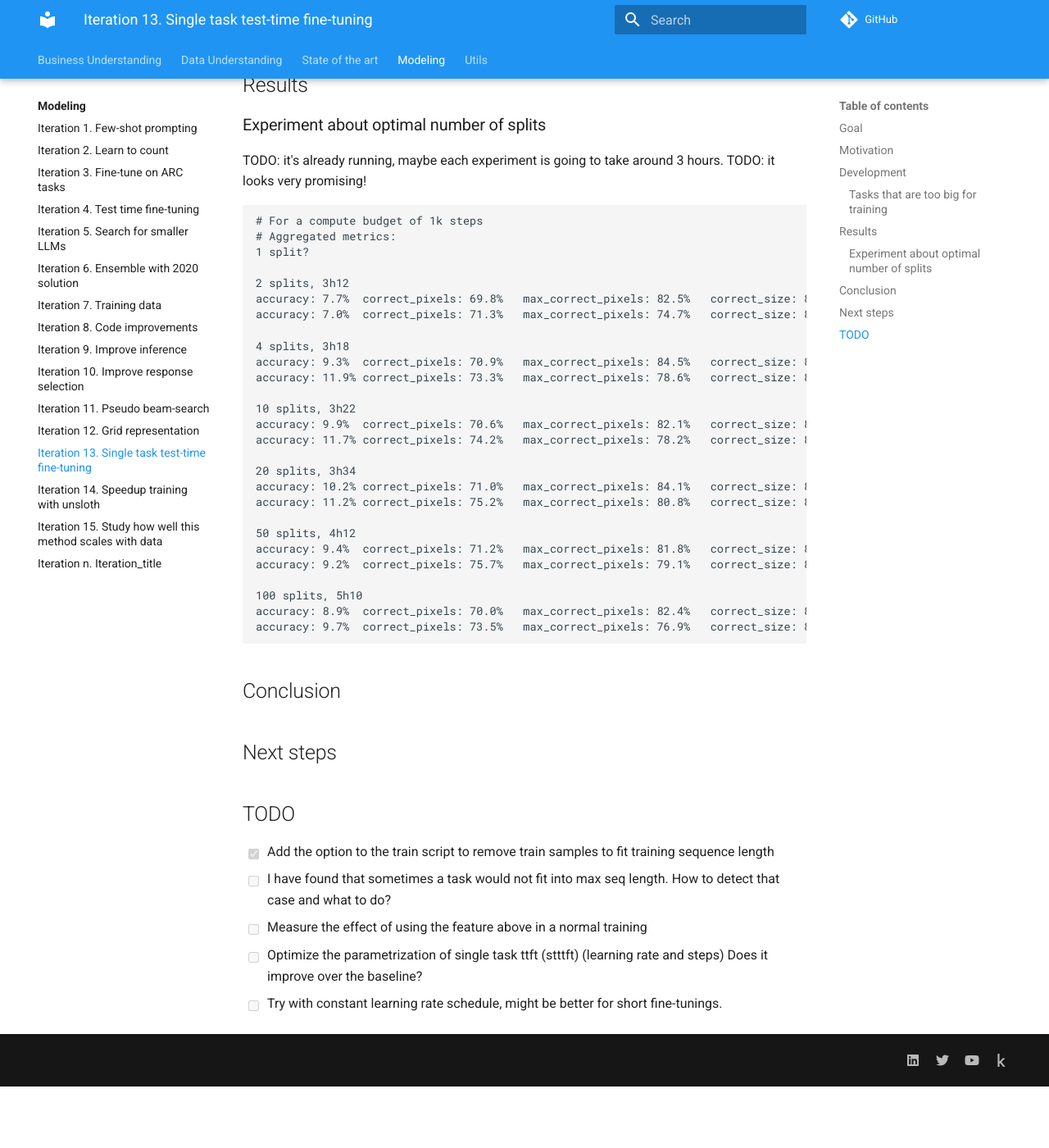
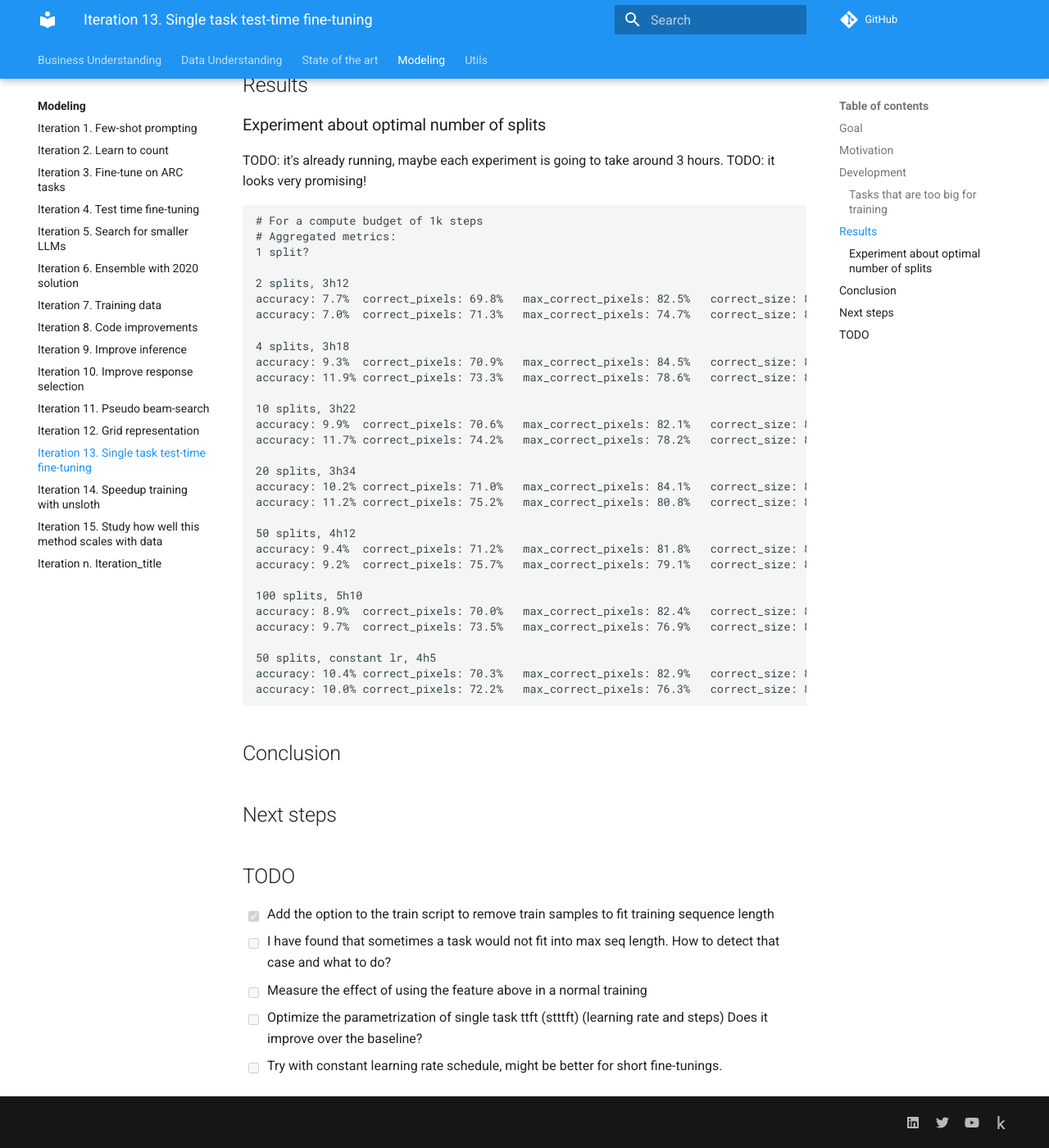
Before and after one commit to zhengjunyao-work/arc24, an MkDocs documentation site: the page built from docs/modeling/Iteration_13_single_task_ttft.md, in a window 1280 px wide and 1400 px high, scrolled down 1656 px. Shown: the whole window at 82% size. Built offline with MkDocs 1.6.1 and Material for MkDocs 9.7.7, drawn with Linux system fonts in a browser that asks for light colours; comment, search, counter and statistics services are not loaded; before the commit the page ends 2981 px from its top, so only the background shows below that.

Commit message:
updated documentation

````diff
--- a/docs/modeling/Iteration_13_single_task_ttft.md
+++ b/docs/modeling/Iteration_13_single_task_ttft.md
@@ -91,6 +91,10 @@ accuracy: 9.2%	correct_pixels: 75.7%	max_correct_pixels: 79.1%	correct_size: 88.
 100 splits, 5h10
 accuracy: 8.9%	correct_pixels: 70.0%	max_correct_pixels: 82.4%	correct_size: 84.6%	any_correct_size: 88.0%	pass_n: 28.0%	unanswered: 3.1%
 accuracy: 9.7%	correct_pixels: 73.5%	max_correct_pixels: 76.9%	correct_size: 87.2%	any_correct_size: 87.8%	pass_n: 19.4%	unanswered: 0.0%
+
+50 splits, constant lr, 4h5
+accuracy: 10.4%	correct_pixels: 70.3%	max_correct_pixels: 82.9%	correct_size: 83.9%	any_correct_size: 87.0%	pass_n: 29.5%	unanswered: 4.0%
+accuracy: 10.0%	correct_pixels: 72.2%	max_correct_pixels: 76.3%	correct_size: 85.0%	any_correct_size: 87.0%	pass_n: 20.0%	unanswered: 1.0%
 ```
 
 ## Conclusion
````
Also changed, not shown: docs/modeling/Iteration_12_grid_representation.md (+7 -7 lines).
